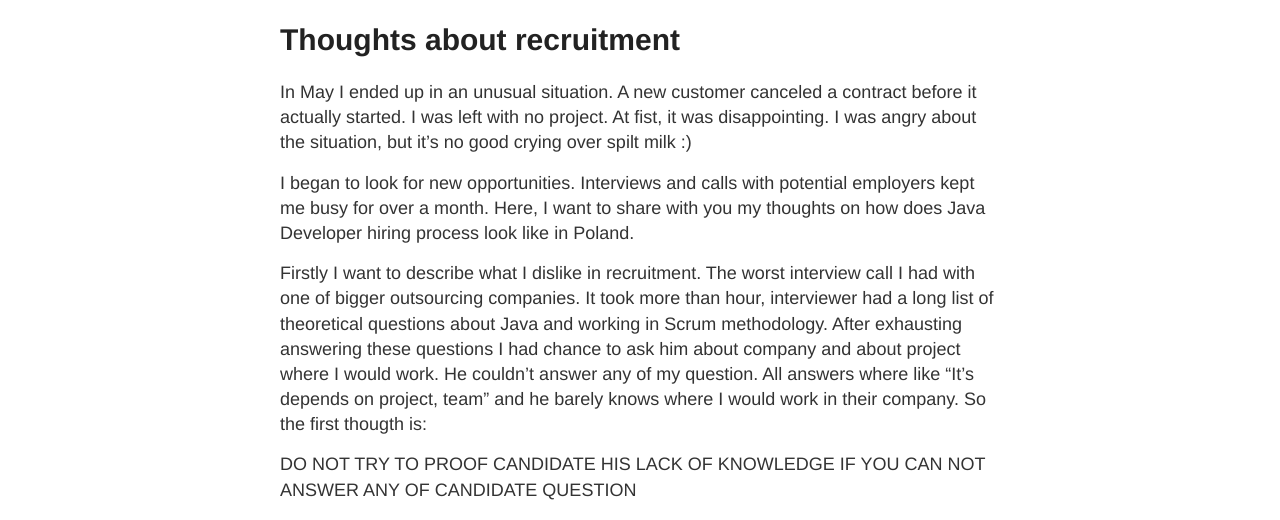
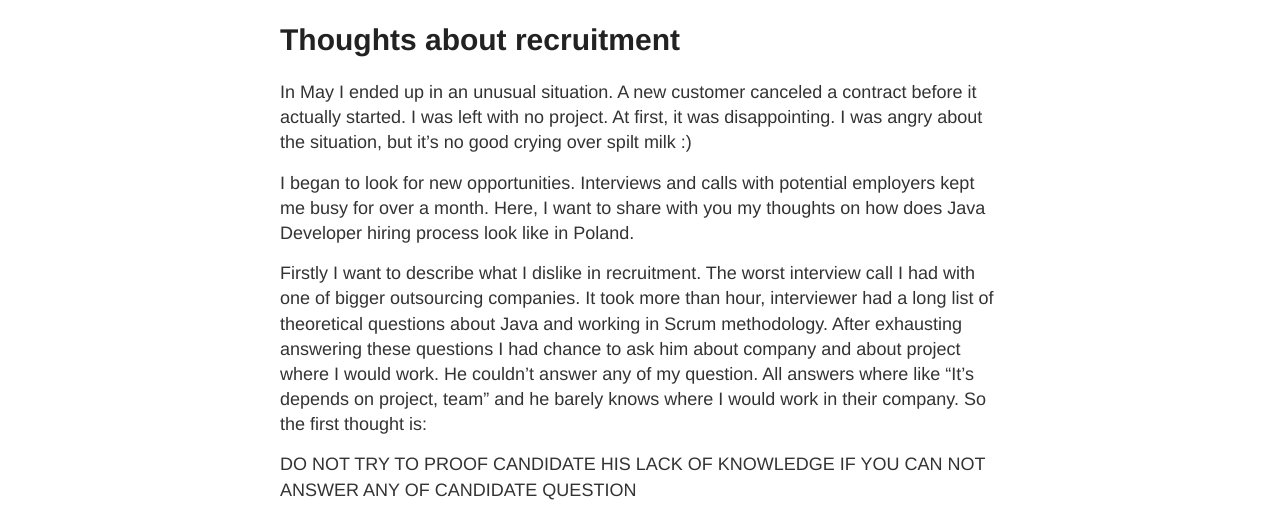
Before and after one commit to okraskat/okraskat.github.io, a Jekyll site: the page built from _posts/2019-05-28-thoughts-about-recruitment.markdown, in a window 1280 px wide. Shown: the part 147-667 px from the top of the page. Built offline with Jekyll 4.4.1, drawn with Linux system fonts in a browser that asks for light colours; our own code applies the rules of GitHub Pages for plain Markdown files; comment, search, counter and statistics services are not loaded.

Commit message:
fix typos

```diff
--- a/_posts/2019-05-28-thoughts-about-recruitment.markdown
+++ b/_posts/2019-05-28-thoughts-about-recruitment.markdown
@@ -10,11 +10,11 @@ tags:
 
 In May I ended up in an unusual situation.
 A new customer canceled a contract before it actually started.
-I was left with no project. At fist, it was disappointing. I was angry about the situation, but it's no good crying over spilt milk :)
+I was left with no project. At first, it was disappointing. I was angry about the situation, but it's no good crying over spilt milk :)
 
 I began to look for new opportunities. Interviews and calls with potential employers kept me busy for over a month. Here, I want to share with you my thoughts on how does Java Developer hiring process look like in Poland.
 
-Firstly I want to describe what I dislike in recruitment. The worst interview call I had with one of bigger outsourcing companies. It took more than hour, interviewer had a long list of theoretical questions about Java and working in Scrum methodology. After exhausting answering these questions I had chance to ask him about company and about project where I would work. He couldn't answer any of my question. All answers where like "It's depends on project, team" and he barely knows where I would work in their company. So the first thougth is:
+Firstly I want to describe what I dislike in recruitment. The worst interview call I had with one of bigger outsourcing companies. It took more than hour, interviewer had a long list of theoretical questions about Java and working in Scrum methodology. After exhausting answering these questions I had chance to ask him about company and about project where I would work. He couldn't answer any of my question. All answers where like "It's depends on project, team" and he barely knows where I would work in their company. So the first thought is:
 
 DO NOT TRY TO PROOF CANDIDATE HIS LACK OF KNOWLEDGE IF YOU CAN NOT ANSWER ANY OF CANDIDATE QUESTION
 
```
